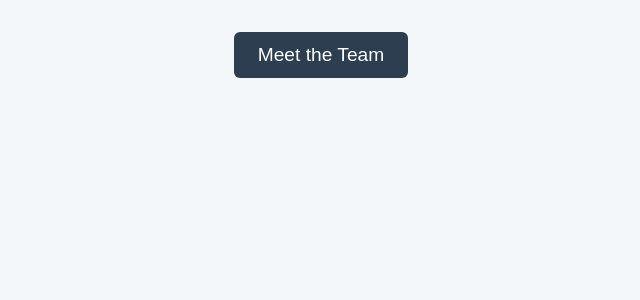
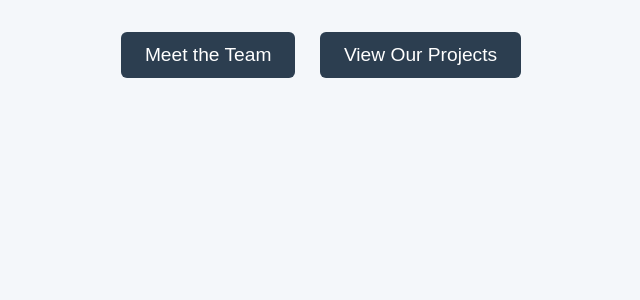
Before and after one commit to SMuzammil2508/Test, a Flask app: page / in a window 1280 px wide. Shown: the part 109-409 px from the top of the page, without its empty margins (319-959 px from the left). Run offline with Flask 3, Linux system fonts and the light colour scheme.

Commit message:
added the button for projects in html

```diff
--- a/templates/index.html
+++ b/templates/index.html
@@ -14,6 +14,7 @@
     <!-- Button that redirects to /team -->
     <div class="button-container">
         <a href="{{ url_for('team') }}" class="btn">Meet the Team</a>
+        <a href="{{ url_for('projects') }}" class="btn">View Our Projects</a>
     </div>
 </body>
 </html>
```
